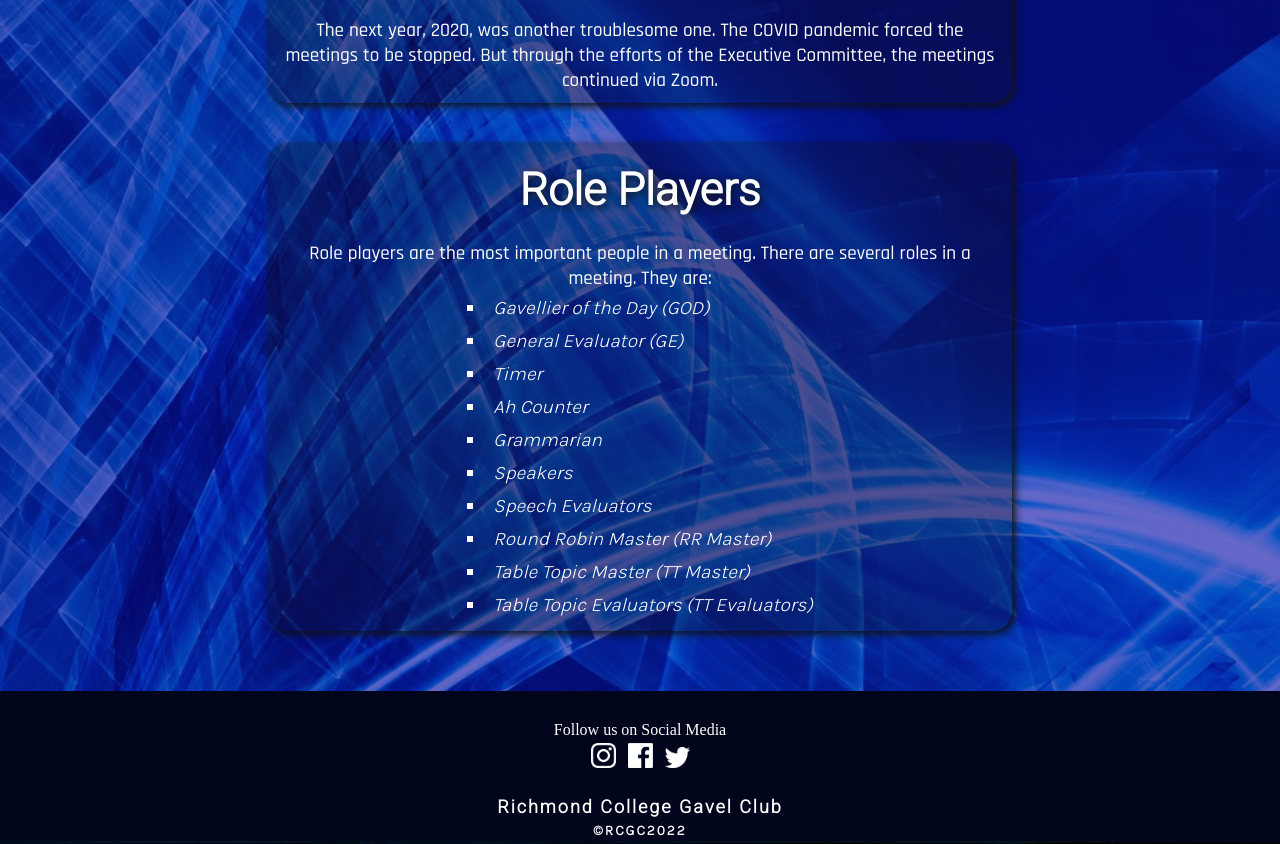
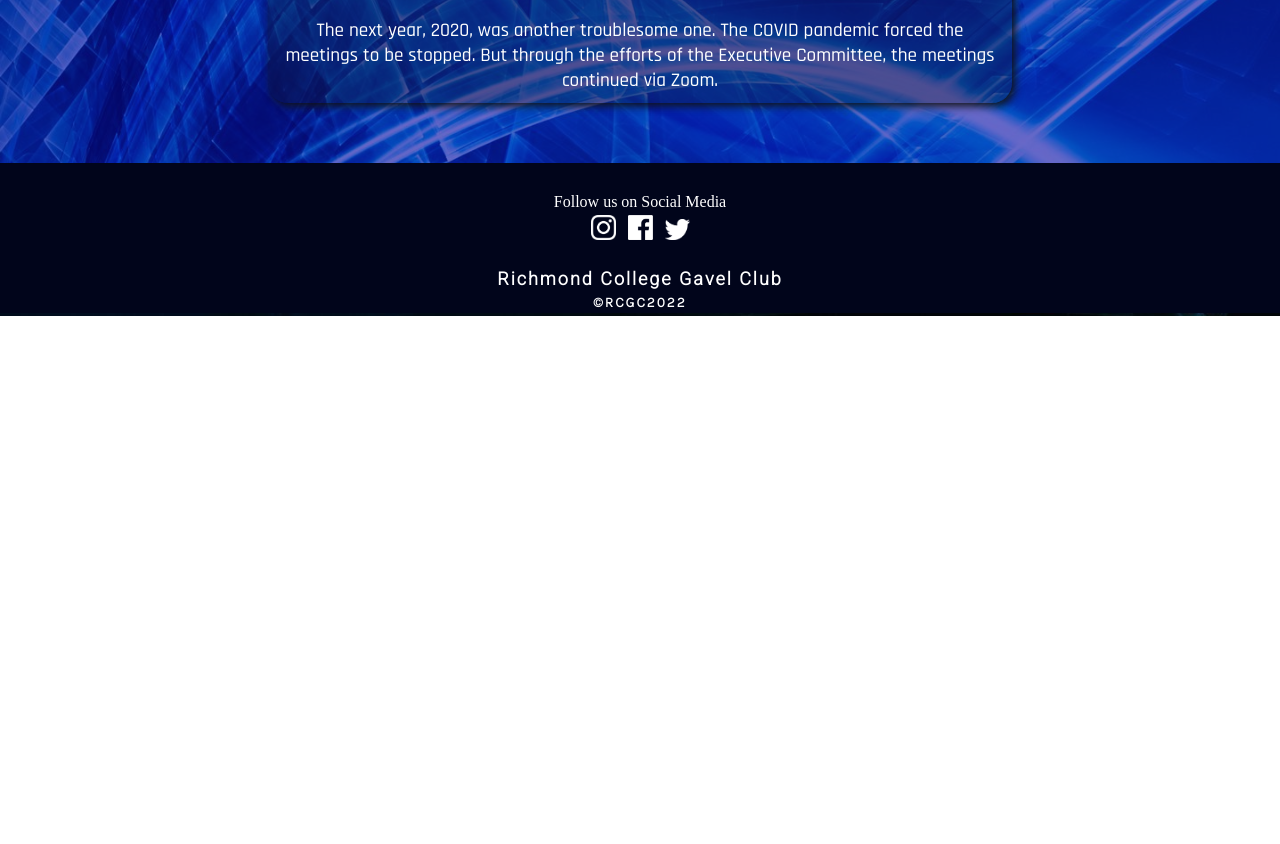
Before and after one commit to Dasun-Lelwala/RCGC-site, a plain HTML site: page About us/about.html in a window 1280 px wide. Shown: the part 1290-2134 px from the top of the page. After the commit the page ends 1606 px from the top, so only its background shows below. Drawn offline with Linux system fonts and the light colour scheme.

Commit message:
minor changes

```diff
--- a/About us/about.html
+++ b/About us/about.html
@@ -76,22 +76,6 @@
                 <br>
                 <p>The next year, 2020, was another troublesome one. The COVID pandemic forced the meetings to be stopped. But through the efforts of the Executive Committee, the meetings continued via Zoom.</p>
             </section>
-            <section>
-                <h2>Role Players</h2>
-                <p>Role players are the most important people in a meeting. There are several roles in a meeting. They are:</p>
-                <ul>
-                    <li>Gavellier of the Day (GOD)</li>
-                    <li>General Evaluator (GE)</li>
-                    <li>Timer</li>
-                    <li>Ah Counter</li>
-                    <li>Grammarian</li>
-                    <li>Speakers</li>
-                    <li>Speech Evaluators</li>
-                    <li>Round Robin Master (RR Master)</li>
-                    <li>Table Topic Master (TT Master)</li>
-                    <li>Table Topic Evaluators (TT Evaluators)</li>
-                </ul>
-            </section>
         </div>
     </main>
     <footer>
@@ -99,7 +83,7 @@
              <p>Follow us on Social Media</p>
         <ul id="media">
             <li><a href="https://www.instagram.com/"><img src="Images/Insta.png" alt="Instagram"></a></li>
-            <li><a href="www.facebook.com"><img src="Images/fb.png" alt="Facebook"></a></li>
+            <li><a href="https://www.facebook.com"><img src="Images/fb.png" alt="Facebook"></a></li>
             <li><a href="https://www.twitter.com"><img src="Images/twitter.png" alt="Twitter"></a></li>
         </ul>
         <h3>Richmond College Gavel Club</h3>
```
Also changed, not shown: index.css (+0 -26 lines), Images/bg2.jpg (added).
